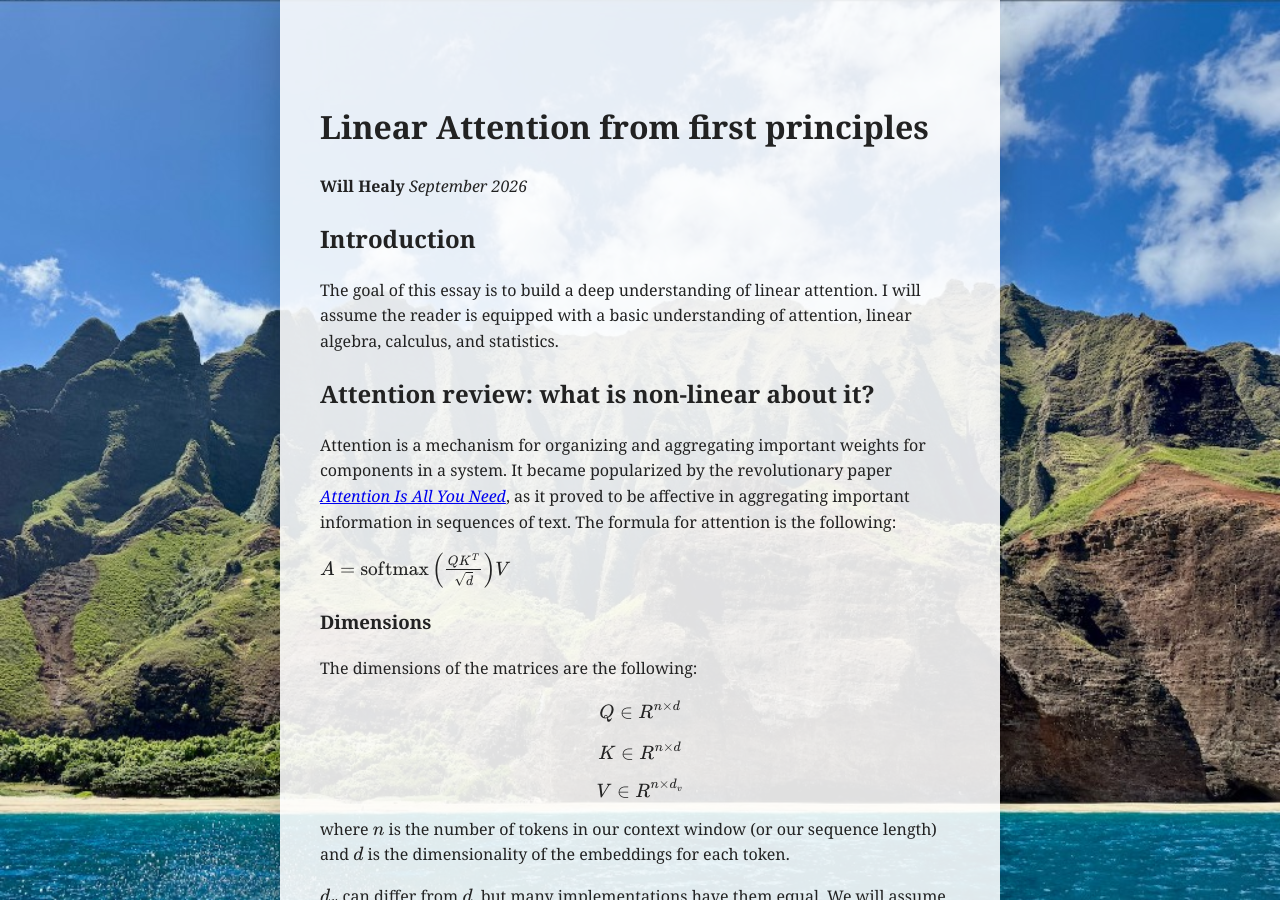
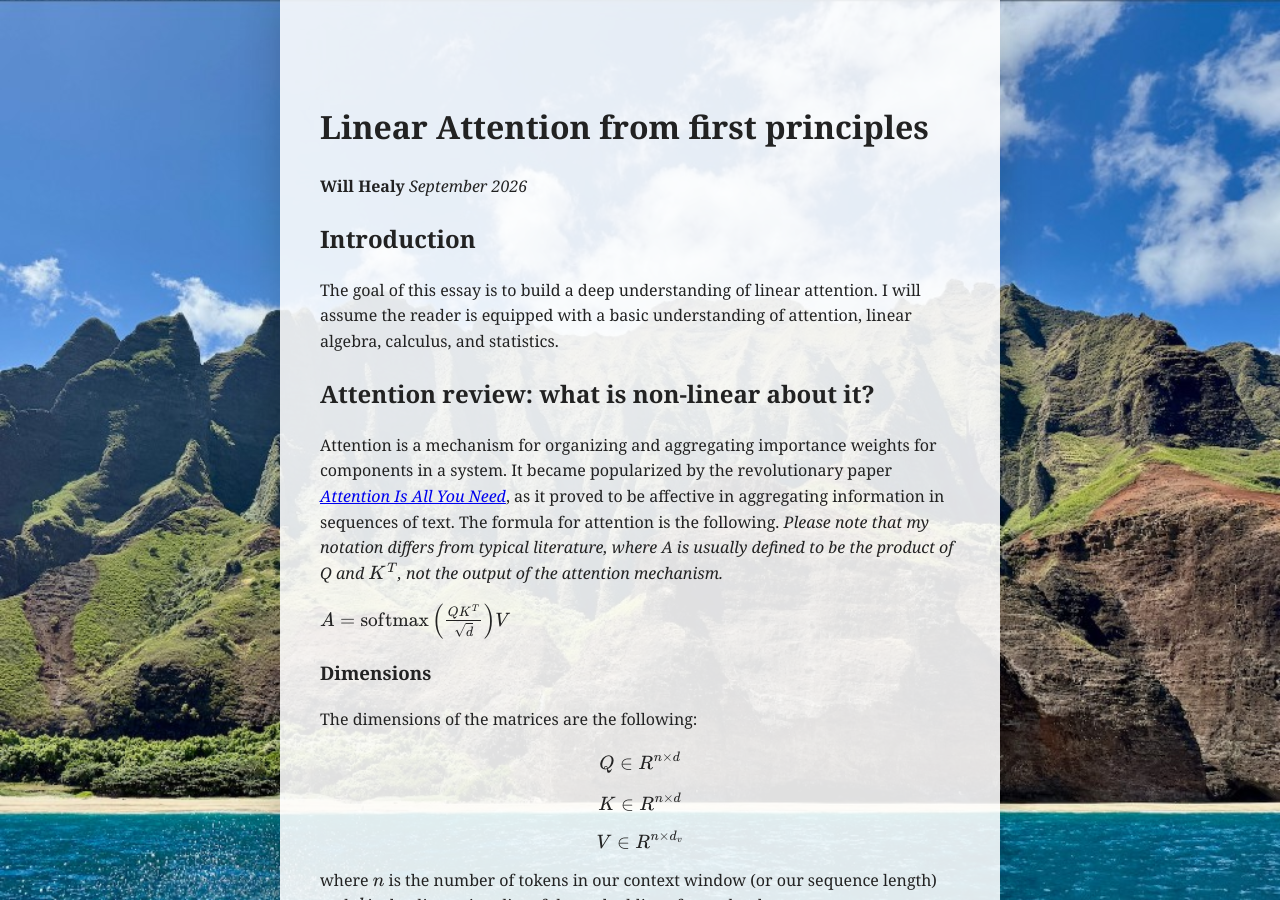
Before and after one commit to whealy11/whealy11.github.io, a Jekyll site: the page built from _posts/2026-09-11-test-technical.md, in a window 1280 px wide and 900 px high. Built offline with Jekyll 4.4.1, drawn with Linux system fonts in a browser that asks for light colours.

Commit message:
small polish

```diff
--- a/_posts/2026-09-11-test-technical.md
+++ b/_posts/2026-09-11-test-technical.md
@@ -17,7 +17,7 @@ The goal of this essay is to build a deep understanding of linear attention. I w
 
 ## Attention review: what is non-linear about it?
 
-Attention is a mechanism for organizing and aggregating important weights for components in a system. It became popularized by the revolutionary paper *[Attention Is All You Need](https://arxiv.org/abs/1706.03762)*, as it proved to be affective in aggregating important information in sequences of text. The formula for attention is the following:
+Attention is a mechanism for organizing and aggregating importance weights for components in a system. It became popularized by the revolutionary paper *[Attention Is All You Need](https://arxiv.org/abs/1706.03762)*, as it proved to be affective in aggregating information in sequences of text. The formula for attention is the following. *Please note that my notation differs from typical literature, where A is usually defined to be the product of Q and $$K^T$$, not the output of the attention mechanism.*
 
 $$
 A = \operatorname{softmax}\left(\frac{QK^T}{\sqrt d}\right)V
```
